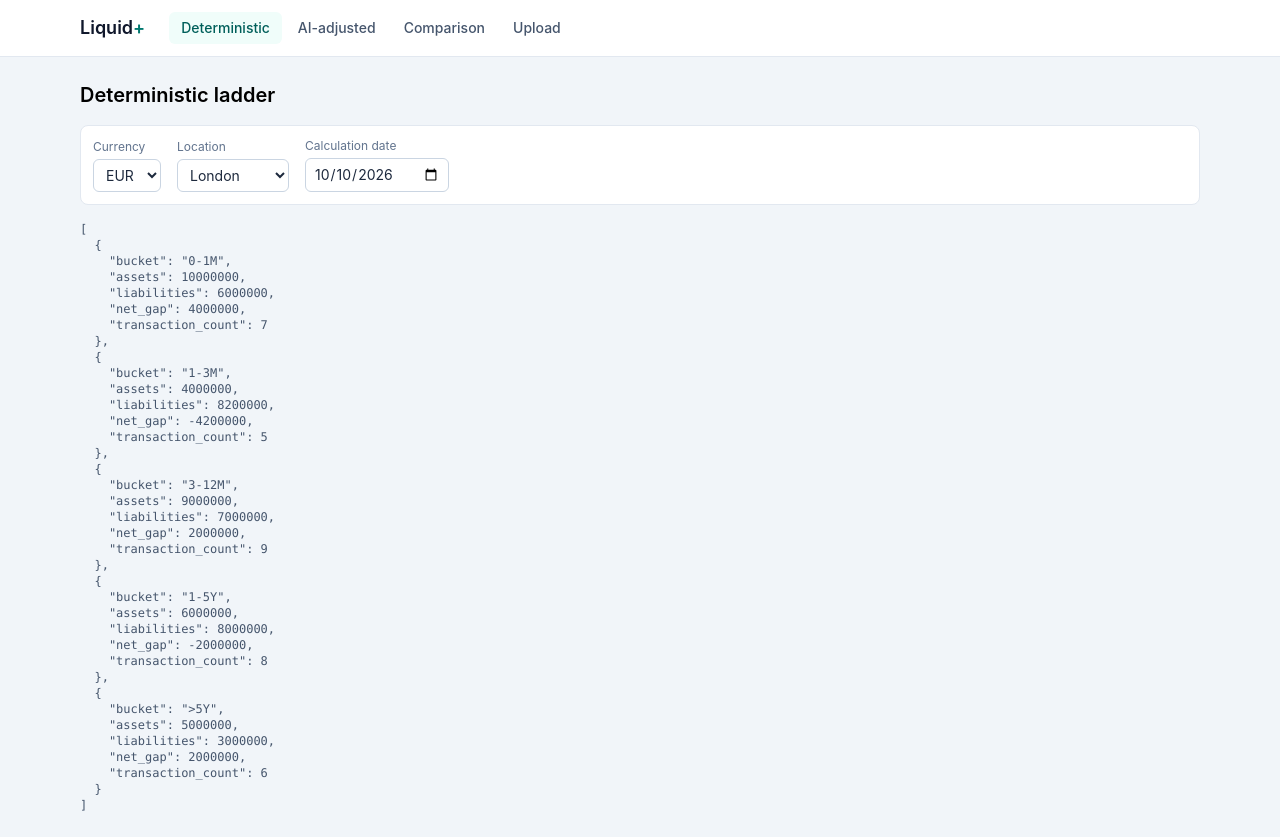
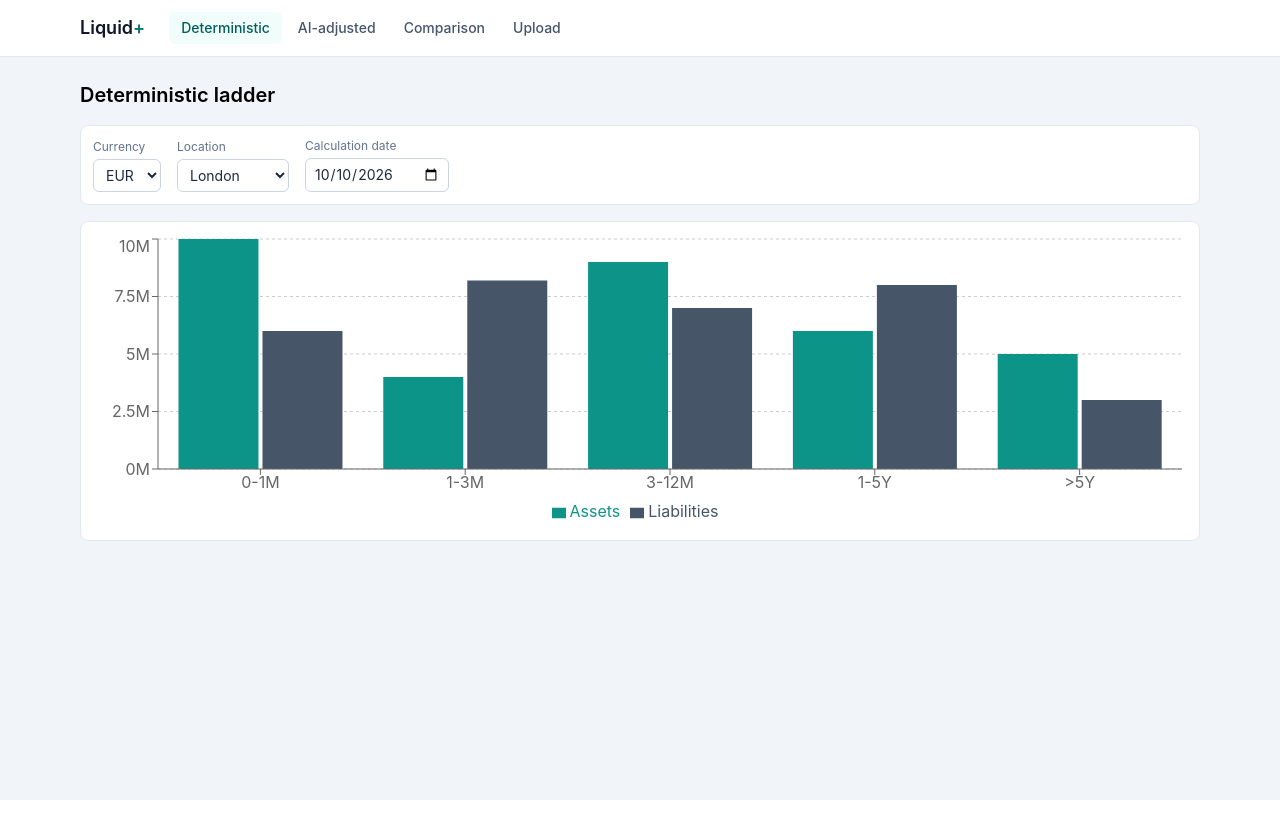
Before and after one commit to mahajansanika/BNP-Sanika, a React app in the folder frontend/: page /deterministic in a window 1280 px wide. After the commit the page ends 800 px from the top, so only its background shows below. Built offline with nearby package versions, Linux system fonts and the light colour scheme; the HTML template or start-up script is replaced by a standard one.

Commit message:
feat(chart): add ladder bar chart and money formatter

```diff
--- /dev/null
+++ b/frontend/src/components/LadderChart.jsx
@@ -0,0 +1,29 @@
+import {
+  Bar,
+  BarChart,
+  CartesianGrid,
+  Legend,
+  ResponsiveContainer,
+  Tooltip,
+  XAxis,
+  YAxis,
+} from 'recharts'
+import { formatMillions, formatMoney } from '../lib/format'
+
+export function LadderChart({ data }) {
+  return (
+    <div className="h-80 rounded-lg border border-slate-200 bg-white p-3">
+      <ResponsiveContainer width="100%" height="100%">
+        <BarChart data={data.buckets}>
+          <CartesianGrid strokeDasharray="3 3" vertical={false} />
+          <XAxis dataKey="bucket" />
+          <YAxis tickFormatter={formatMillions} />
+          <Tooltip formatter={(value) => formatMoney(value, data.currency)} />
+          <Legend />
+          <Bar dataKey="assets" name="Assets" fill="#0d9488" />
+          <Bar dataKey="liabilities" name="Liabilities" fill="#475569" />
+        </BarChart>
+      </ResponsiveContainer>
+    </div>
+  )
+}
--- /dev/null
+++ b/frontend/src/lib/format.js
@@ -0,0 +1,11 @@
+export function formatMoney(amount, currency) {
+  const abs = Math.abs(Number(amount)).toLocaleString('en-US', {
+    minimumFractionDigits: 2,
+    maximumFractionDigits: 2,
+  })
+  return `${amount < 0 ? '−' : ''}${currency} ${abs}`
+}
+
+export function formatMillions(amount) {
+  return `${Number(amount) / 1_000_000}M`
+}
--- a/frontend/src/pages/DeterministicPage.jsx
+++ b/frontend/src/pages/DeterministicPage.jsx
@@ -1,5 +1,6 @@
 import { FilterBar } from '../components/FilterBar'
 import { useLadder } from '../api/hooks'
+import { LadderChart } from '../components/LadderChart'
 
 export function DeterministicPage() {
   const { data, isLoading, error } = useLadder('deterministic')
@@ -11,11 +12,7 @@ export function DeterministicPage() {
 
       {isLoading && <p className="text-sm text-slate-500">Loading ladder…</p>}
       {error && <p className="text-sm text-red-600">{error.message}</p>}
-      {data && (
-        <pre className="text-xs text-slate-600">
-          {JSON.stringify(data.buckets, null, 2)}
-        </pre>
-      )}
+      {data && <LadderChart data={data} />}
     </div>
   )
 }
```
